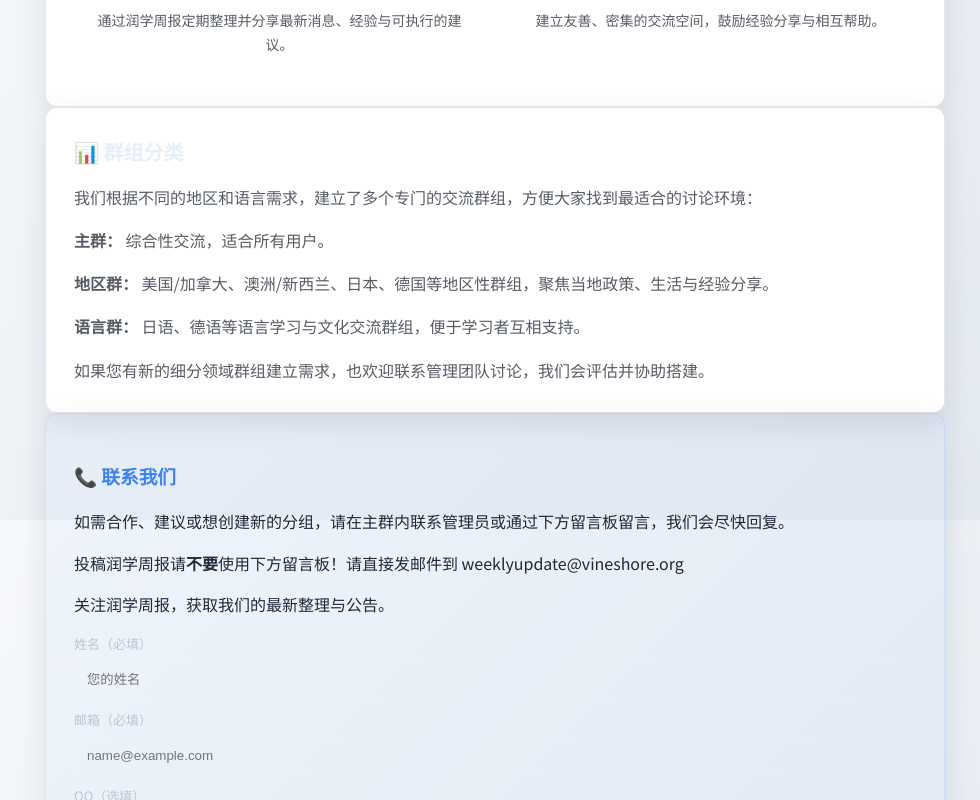
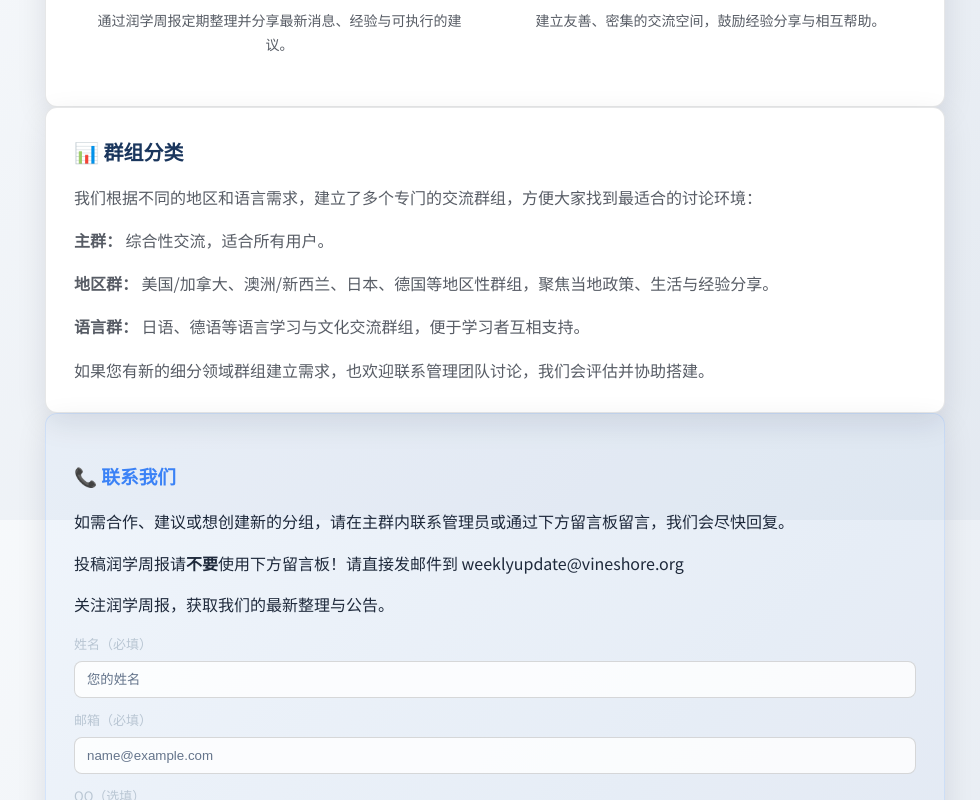
Before and after one commit to zhenmunse/run_global, a Vue app: page /about in a window 1280 px wide. Shown: the part 1080-1880 px from the top of the page, without its empty margins (145-1125 px from the left). Built offline with nearby package versions, Linux system fonts and the light colour scheme.

Commit message:
fix: 修复重复footer、添加页面切换动画、优化关于页面浅色主题对比度

```diff
--- a/src/App.vue
+++ b/src/App.vue
@@ -13,7 +13,11 @@
     </div>
 
     <div class="container">
-      <router-view/>
+      <router-view v-slot="{ Component }">
+        <transition name="fade" mode="out-in">
+          <component :is="Component" />
+        </transition>
+      </router-view>
     </div>
 
     <footer>
@@ -24,4 +28,20 @@
 
 <style>
 @import './assets/css/common.css';
+
+/* 页面切换动画 */
+.fade-enter-active,
+.fade-leave-active {
+  transition: opacity 0.2s ease, transform 0.2s ease;
+}
+
+.fade-enter-from {
+  opacity: 0;
+  transform: translateY(10px);
+}
+
+.fade-leave-to {
+  opacity: 0;
+  transform: translateY(-10px);
+}
 </style>
--- a/src/views/AboutView.vue
+++ b/src/views/AboutView.vue
@@ -90,10 +90,6 @@
         <router-link to="/" class="link-btn" style="margin-top:16px">返回主页 →</router-link>
       </div>
     </main>
-
-    <footer>
-      <p>&copy; 2025 润物有声项目 | 新生代海外华人互助社群</p>
-    </footer>
   </div>
 </template>
 
@@ -229,8 +225,18 @@ onUnmounted(() => {
 .content h3{
   font-size:20px;
   margin:0 0 16px 0;
+}
+
+/* 深色主题 */
+[data-theme="dark"] .content h3 {
   color:#e6eef8;
 }
+
+/* 浅色主题 */
+[data-theme="light"] .content h3 {
+  color:#1a365d;
+}
+
 .content p{
   color:var(--muted);
   line-height:1.7;
@@ -296,11 +302,34 @@ onUnmounted(() => {
 .contact-form{ margin-top:10px }
 .contact-form .form-row{ display:flex;flex-direction:column;gap:6px;margin-bottom:12px }
 .contact-form label{ font-size:13px;color:#b9c6d3 }
-.contact-form input,.contact-form textarea{
+
+/* 表单输入框 - 深色主题 */
+[data-theme="dark"] .contact-form input,
+[data-theme="dark"] .contact-form textarea{
   background:rgba(255,255,255,0.02);
   border:1px solid rgba(255,255,255,0.08);
-  color:#e6eef8; border-radius:8px; padding:10px 12px; outline:none;
+  color:#e6eef8;
+  border-radius:8px;
+  padding:10px 12px;
+  outline:none;
 }
+
+/* 表单输入框 - 浅色主题 */
+[data-theme="light"] .contact-form input,
+[data-theme="light"] .contact-form textarea{
+  background:rgba(255,255,255,0.8);
+  border:1px solid rgba(0,0,0,0.15);
+  color:#1a365d;
+  border-radius:8px;
+  padding:10px 12px;
+  outline:none;
+}
+
+[data-theme="light"] .contact-form input::placeholder,
+[data-theme="light"] .contact-form textarea::placeholder{
+  color:#64748b;
+}
+
 .contact-form input:focus,.contact-form textarea:focus{ border-color: var(--accent) }
 .contact-form .form-actions{ display:flex;align-items:center;gap:12px;margin-top:8px }
 #cf-submit{
--- a/src/views/StudyWireView.vue
+++ b/src/views/StudyWireView.vue
@@ -47,10 +47,6 @@
         </div>
       </div>
     </main>
-
-    <footer>
-      <p>&copy; 2025 润物有声项目 | 新生代海外华人互助社群</p>
-    </footer>
   </div>
 </template>
 
--- a/src/views/WeeklyUpdateView.vue
+++ b/src/views/WeeklyUpdateView.vue
@@ -47,10 +47,6 @@
         </div>
       </div>
     </main>
-
-    <footer>
-      <p>&copy; 2025 润物有声项目 | 新生代海外华人互助社群</p>
-    </footer>
   </div>
 </template>
 
```
